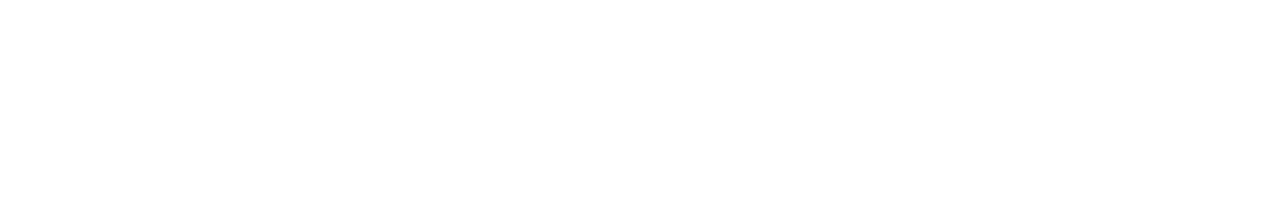
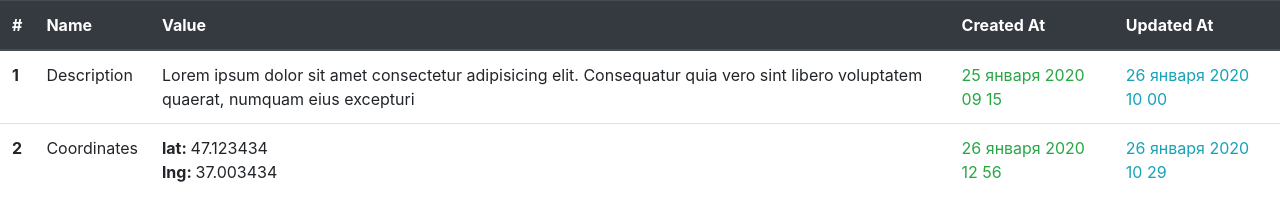
Before and after one commit to innabereshuk/JavaScript_Work, a plain HTML site: page index.html in a window 1280 px wide. Drawn offline with nearby package versions, Linux system fonts and the light colour scheme.

Commit message:
init commit

```diff
--- a/index.html
+++ b/index.html
@@ -6,13 +6,35 @@
     <meta http-equiv="X-UA-Compatible" content="ie=edge">
     <title>Js Basics</title>
     <link rel="shortcut icon" href="favicon.ico" type="image/x-icon">
-    <!-- <link rel="stylesheet" href="css/styles.css">
-    <link rel="stylesheet" href="css/normalize.css"> -->
-</head>
+    <link rel="stylesheet" href="https://stackpath.bootstrapcdn.com/bootstrap/4.4.1/css/bootstrap.min.css" integrity="sha384-Vkoo8x4CGsO3+Hhxv8T/Q5PaXtkKtu6ug5TOeNV6gBiFeWPGFN9MuhOf23Q9Ifjh" crossorigin="anonymous">
+    </head>
 <body>
 
+      <!-- <div hidden>
+          <label for="minutes">Укажите время таймера в минутах</label>
+          <input  name="minutes" id="minutes" type="text" value="0.02">
+          <button id="start"> Start 20 sec timer</button>
+          <button id="stop"> Stop 20 sec timer</button>
+      </div>
+
+
      <h1 id="countUp"></h1>
-     <h1 id="countDown"></h1>
+     <h1 id="countDown"></h1> -->
+
+    <table class="table" id="table">
+        <thead class="thead-dark">
+            <tr>
+                <th scope="col">#</th>
+                <th scope="col">Name</th>
+                <th scope="col">Value</th>
+                <th scope="col">Created At</th>
+                <th scope="col">Updated At</th>
+            </tr>
+        </thead>
+        <tbody>
+
+        </tbody>
+    </table>
 
 
 
@@ -24,6 +46,8 @@
     <!-- <script src="js/objects.js"></script> -->
     <!-- <script src="js/array-styles.js"></script> -->
     <!-- <script src="js/calculator.js"></script> -->
-    <script src="js/functions.js"></script>
+    <!-- <script src="js/functions.js"></script> -->
+    <!-- <script src="js/beeper.js"></script> -->
+    <script src="js/arrays.js"></script>
 </body>
 </html>
--- /dev/null
+++ b/js/arrays.js
@@ -0,0 +1,130 @@
+//  методы перебора массивов
+
+(function(){
+    'use strict';
+
+     let strings = [
+     'Lorem ipsum dolor sit amet consectetur adipisicing elit. Consequatur quia vero sint libero voluptatem quaerat, numquam eius ',
+     'excepturi at atque laboriosam repellendus quasi repudiandae perferendis',
+     'excepturi at atque laboriosam repellendus quasi repudiandae perferendis',
+     'Lorem ipsum dolor sit amet consectetur ',
+     'Lorem ipsum dolor sit amet consectetur adipisicing elit. Consequatur quia vero sint libero voluptatem quaerat, numquam eius excepturi at atque laboriosam repellendus quasi repudiandae perferendis blanditiis itaque facilis quae quam tempora dolore maxime ipsum ullam iste praesentium? Veritatis, perferendis quam'
+     ],
+     numbers = [123, 235, 568, 2, 56, 12356, 12, 589],
+     objects = [
+         {
+             name:'Text',
+             value:'Lorem ipsum dolor',
+             created_at: '2020-01-26 10:28:00',
+             updated_at: '2020-01-26 10:28:00',
+             deleted_at: '2020-01-26 10:28:00'
+        },
+        {
+            name:'Description',
+            value:'Lorem ipsum dolor sit amet consectetur adipisicing elit. Consequatur quia vero sint libero voluptatem quaerat, numquam eius excepturi',
+            created_at:'2020-01-25 09:15:48',
+            updated_at:'2020-01-26 10:00:28',
+            deleted_at: null
+       },
+       {
+        name:'Coordinates',
+        value: {
+           lat: 47.123434,
+           lng:37.003434
+        },
+        created_at:'2020-01-26 12:56:40',
+        updated_at:'2020-01-26 10:29:17',
+        deleted_at: null
+   }
+];
+
+const MONTHS = [
+    'января',
+    'февраля',
+    'марта',
+    'апреля',
+    'мая',
+    'июня',
+    'июля',
+    'августа',
+    'сентября',
+    'октября',
+    'ноября',
+    'декабря'
+];
+
+
+// 1. Используются для того чтобы вывести чт-то на экран
+
+// strings.forEach((string, index, array) => {
+//     document.write(`<p>${++index} - ${string}</p>`);
+// });
+
+
+// for (let index in strings) {
+//     document.write(`<p>${+index + 1} - ${strings[index]}</p>`);
+// }
+
+// 2. Используется если нужно как-то видоизменить массив
+
+// strings = strings.map((string, index) => {
+//     if (strings.length < 50) {
+//         string = string.substr(0,50) + '...';
+//     }
+//     document.write(`<p class="uppercase">${++index} - ${string}</p>`);
+//     return string;
+// });
+
+
+let table = document.getElementById('table'),
+    tbody = table.querySelector('tbody');
+
+let filteredObject = objects.filter((object) => {
+    return !object.deleted_at;
+});
+
+//  console.log(filteredObject);
+
+filteredObject.map((object, index) => {
+    if(object.value  && typeof(object.value) == 'object') {
+        let str = '';
+        for (let i in object.value) {
+            str += `<b>${i}: </b>${object.value[i]}<br>`;
+            console.log(i);
+        }
+        object.value = str;
+    }
+
+
+    let tr = `
+     <tr>
+     <th scope="row">${++index}</th>
+     <td>${object.name}</td>
+     <td>${object.value}</td>
+     <td class="text-success">${transformDate(object.created_at)}</td>
+     <td class="text-info">${transformDate(object.updated_at)}</td>
+   </tr>`;
+   tbody.innerHTML = tbody.innerHTML + tr;
+
+});
+
+function transformDate(timestemp) {
+
+    let date = new Date(timestemp),
+        dateYear = date.getFullYear(),
+        dateMonth = MONTHS[date.getMonth()],
+        dateDay = date.getDate(),
+        dateHour= date.getHours().toString().length == 1 ?
+                                '0' + date.getHours() :
+                                date.getHours(),
+        dateMinute = date.getMinutes().toString().length ==1 ?
+                                '0' + date.getMinutes() :
+                                date.getMinutes();
+
+    return `${dateDay} ${dateMonth} ${dateYear } ${dateHour} ${dateMinute}`;
+
+};
+
+
+
+})();
```
Also changed, not shown: js/beeper.js (added, +72 -0 lines), 1 other file.
